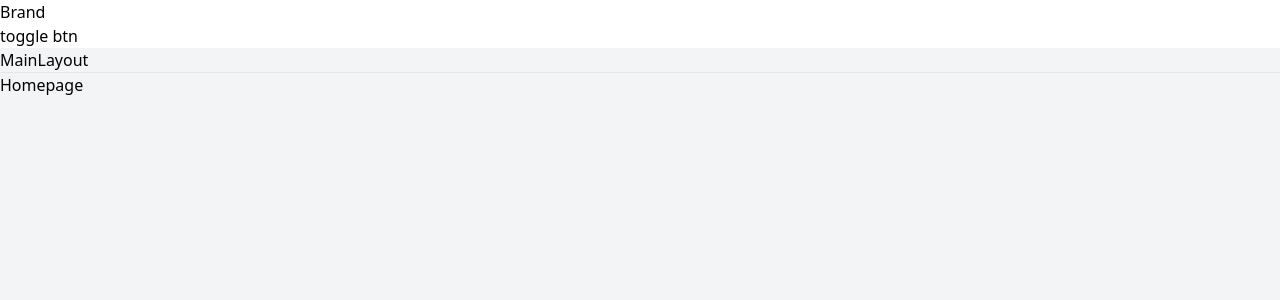
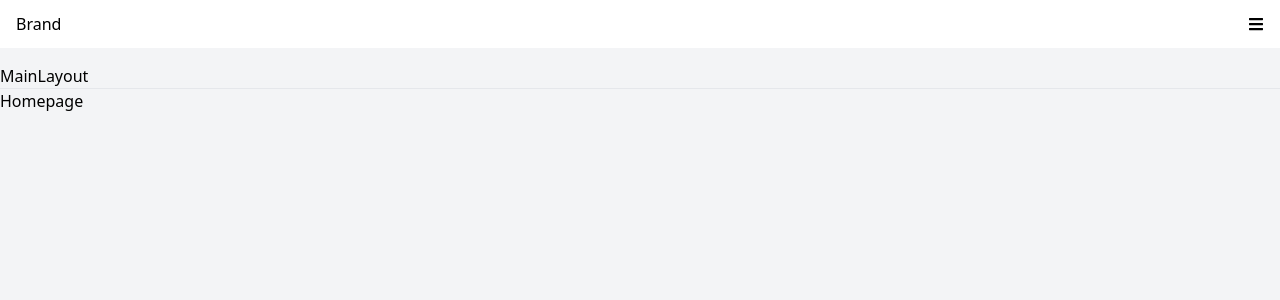
Before and after one commit to NhanVo-gmt/Admin-panel, a Next.js app: page / in a window 1280 px wide. Shown: the top 300 px of the page. Built offline with nearby package versions, Linux system fonts and the light colour scheme.

Commit message:
adding element in main header

```diff
--- a/components/MainHeader.jsx
+++ b/components/MainHeader.jsx
@@ -1,10 +1,13 @@
 import React from 'react'
+import {FaBars} from 'react-icons/fa'
 
 const MainHeader = () => {
   return (
-    <div className='bg-white'>
+    <div className='bg-white flex justify-between items-center px-4 h-12 mb-4'>
         <div>Brand</div>
-        <div>toggle btn</div>
+        <div>
+            <FaBars className='cursor-pointer' />
+        </div>
     </div>
   )
 }
```
